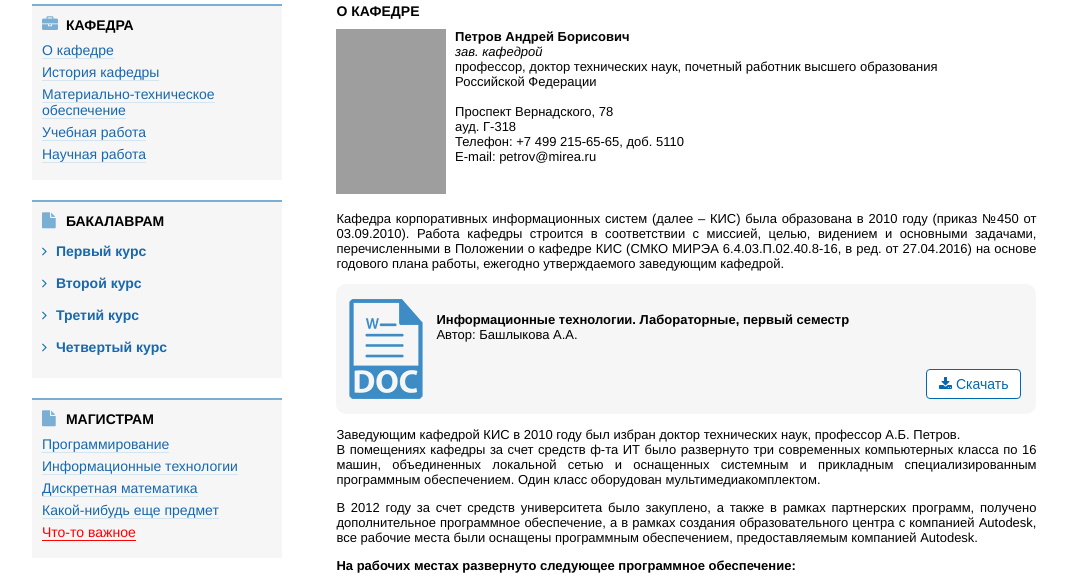
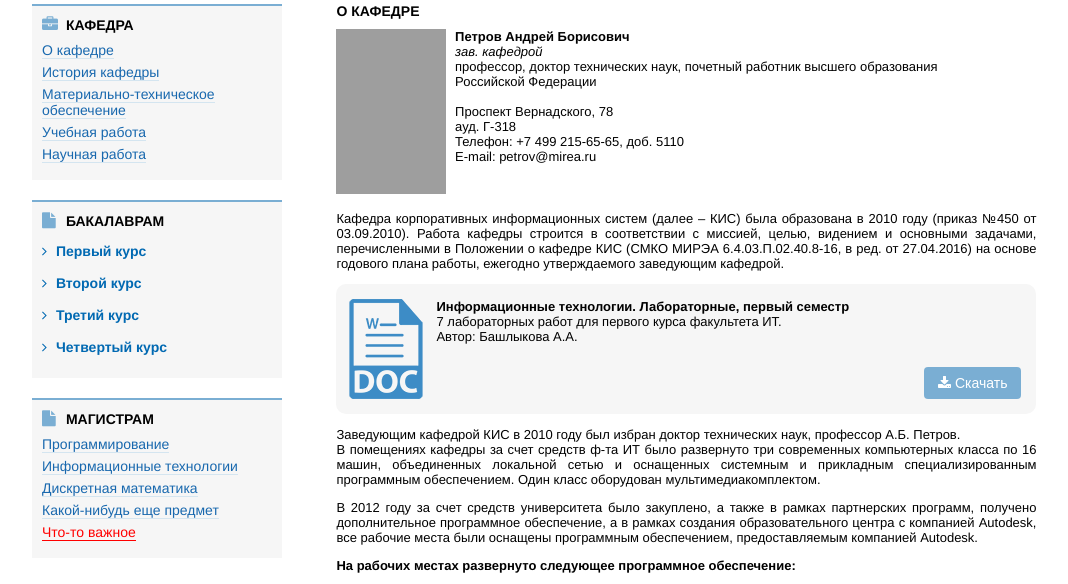
Before and after one commit to CaptFrozenberg/kafedra, a Django app: page / in a window 1280 px wide. Shown: the part 126-710 px from the top of the page, without its empty margins (58-1126 px from the left). Run offline with Django 3.2, Linux system fonts and the light colour scheme; grey boxes are pictures that could not be loaded.

Commit message:
ui changes
file view template changes
IE sidebar menu fix (category buttons could not be clicked)

```diff
--- a/main/templates/mainpage.html
+++ b/main/templates/mainpage.html
@@ -29,9 +29,6 @@
 		</div>
 	</span>
 	<span class="plaintext">
-
-
-
 		<p>Кафедра корпоративных информационных систем (далее – КИС) была образована в 2010 году (приказ №450 от 03.09.2010). Работа кафедры строится в соответствии с миссией, целью, видением и основными задачами, перечисленными в Положении о кафедре КИС (СМКО МИРЭА 6.4.03.П.02.40.8-16, в ред. от 27.04.2016) на основе годового плана работы, ежегодно утверждаемого заведующим кафедрой.</p>
 
 		<span class="word wrap">
@@ -40,6 +37,8 @@
 				<b>
 					Информационные технологии. Лабораторные, первый семестр
 				</b>
+				<br>
+					7 лабораторных работ для первого курса факультета ИТ.
 				<br>
 					Автор: Башлыкова А.А.
 			</p>
--- a/static/css/main.css
+++ b/static/css/main.css
@@ -27,23 +27,21 @@ a:active {
 button {
 	display: block;
 	position: relative;
-	border: 1px solid #0169b2;
+	border: none;
 	border-radius: 4px;
-	color: #0169b2;
+	color: #fff;
 	font-size: 14px;
-	padding: 6px 12px;
-	background: #fff
+	padding: 8px 14px;
+	background: rgba(1, 105, 178, 0.5);
 }
 
 button:hover {
-	color: #fff;
-	background: #0169b2;
+	background: rgba(1, 105, 178, 0.7);
 	cursor: pointer;
 }
 
 button:active {
-	color: #0169b2;
-	background: #fff;
+	background: rgba(1, 105, 178, 1);
 	cursor: pointer;
 }
 
@@ -96,7 +94,6 @@ ul {
 #bigbar {
 	width: 250px;
 	display: inline-block;
-
 }
 
 #content {
@@ -221,6 +218,14 @@ ul {
 	display: none;
 }
 
+.del:hover > b {
+	color: #439FF0;
+}
+
+.del:active > b {
+	color: #1D4C75;
+}
+
 .wrap {
 	position: relative;
 	display: block;
@@ -237,10 +242,26 @@ ul {
 }
 
 .wrap > p {
-	text-align: top;
-	float: top;
+	margin: 0px;
 }
 
 .wrap > img {
 	opacity: 0.75;
 }
+
+.emptybutton {
+	border: 1px solid rgba(1, 105, 178, 1);
+	padding: 6px 12px;
+	background: #fff;
+	color: rgba(1, 105, 178, 1);
+}
+
+.emptybutton:hover {
+	color: #fff;
+	background-color: rgba(1, 105, 178, 1);
+}
+
+.emptybutton:active {
+	color: #fff;
+	background-color: rgba(1, 105, 178, 1);
+}
--- a/templates/main.html
+++ b/templates/main.html
@@ -8,7 +8,7 @@
 <!-- Header bar -->
 	<div id="header">
 		<div id="headerbutton">
-			<button class="button">
+			<button class="emptybutton">
 				<i class="fa fa-user"></i>
 				Войти
 			</button>
@@ -74,7 +74,7 @@
 					<label for="a" class="del">
 						<i class="del fa fa-angle-right" id="closed"> </i>
 						<i class="del fa fa-angle-down" id="opened"> </i>
-						<b><a>Первый курс</a></b>
+						<b>Первый курс</b>
 					</label>
 					<div class="unseen">
 						<ul class="sub-menu">
@@ -102,7 +102,7 @@
 					<label for="b" class="del">
 						<i class="del fa fa-angle-right" id="closed"> </i>
 						<i class="del fa fa-angle-down" id="opened"> </i>
-						<b><a>Второй курс</a></b>
+						<b>Второй курс</b>
 					</label>
 					<div class="unseen">
 						<ul class="sub-menu">
@@ -129,7 +129,7 @@
 					<label for="c" class="del ">
 						<i class="del fa fa-angle-right" id="closed"> </i>
 						<i class="del fa fa-angle-down" id="opened"> </i>
-						<b><a>Третий курс</a></b>
+						<b>Третий курс</b>
 					</label>
 					<div class="unseen">
 						<ul class="sub-menu">
@@ -156,7 +156,7 @@
 					<label for="d" class="del">
 						<i class="del fa fa-angle-right" id="closed"> </i>
 						<i class="del fa fa-angle-down" id="opened"> </i>
-						<b><a>Четвертый курс</a></b>
+						<b>Четвертый курс</b>
 					</label>
 					<div class="unseen">
 						<ul class="sub-menu">
```
